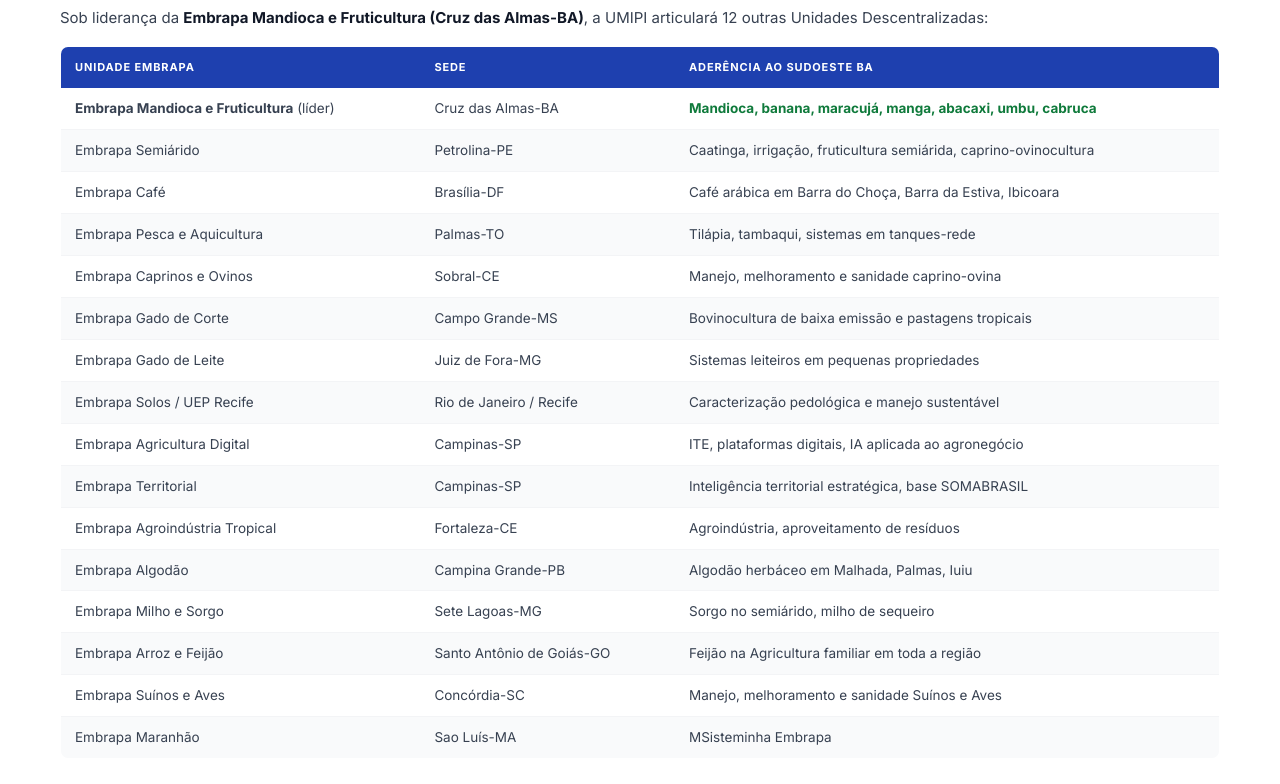
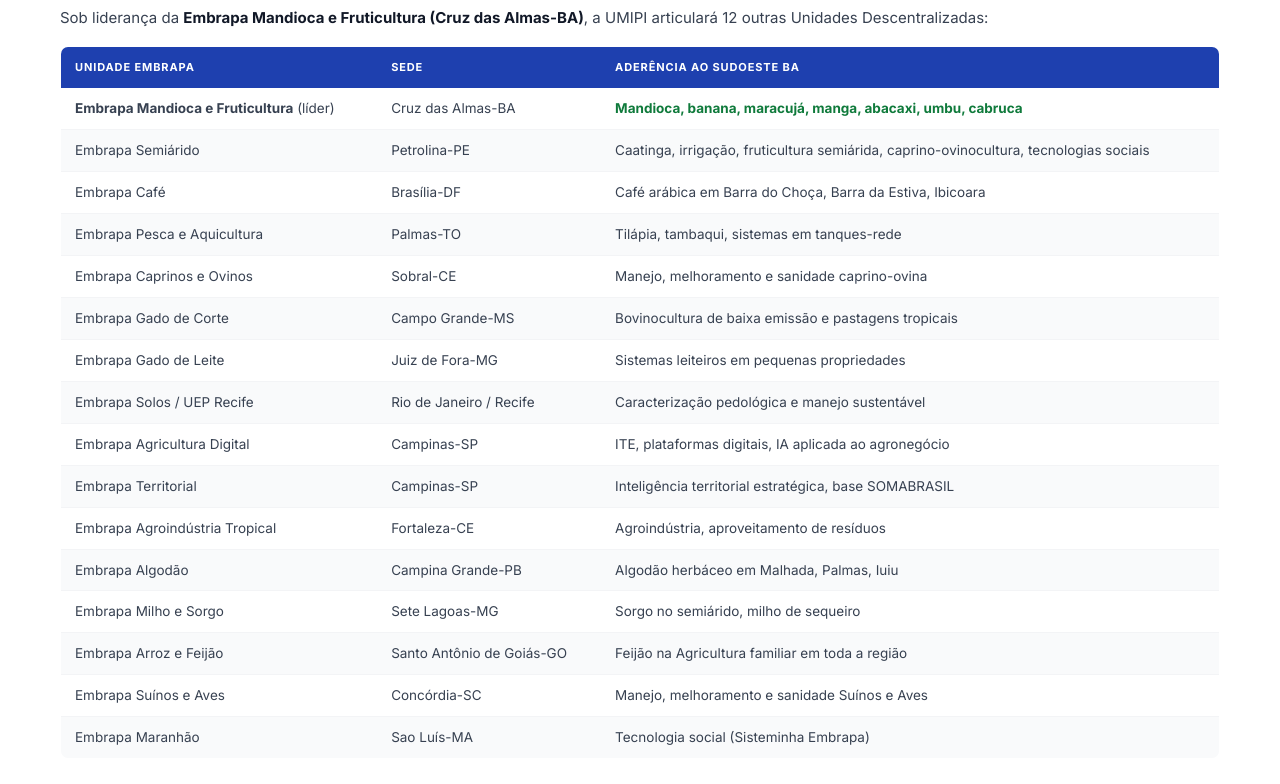
Before and after one commit to praticasdegestao/umipi_sudoeste_regioes, a plain HTML site: page index.html in a window 1280 px wide. Shown: the part 8500-9284 px from the top of the page. Drawn offline with Linux system fonts and the light colour scheme.

Commit message:
Add files via upload

```diff
--- a/index.html
+++ b/index.html
@@ -863,7 +863,7 @@
     </thead>
     <tbody>
       <tr><td><strong>Embrapa Mandioca e Fruticultura</strong> (líder)</td><td>Cruz das Almas-BA</td><td class="tag g">Mandioca, banana, maracujá, manga, abacaxi, umbu, cabruca</td></tr>
-      <tr><td>Embrapa Semiárido</td><td>Petrolina-PE</td><td>Caatinga, irrigação, fruticultura semiárida, caprino-ovinocultura</td></tr>
+      <tr><td>Embrapa Semiárido</td><td>Petrolina-PE</td><td>Caatinga, irrigação, fruticultura semiárida, caprino-ovinocultura, tecnologias sociais</td></tr>
       <tr><td>Embrapa Café</td><td>Brasília-DF</td><td>Café arábica em Barra do Choça, Barra da Estiva, Ibicoara</td></tr>
       <tr><td>Embrapa Pesca e Aquicultura</td><td>Palmas-TO</td><td>Tilápia, tambaqui, sistemas em tanques-rede</td></tr>
       <tr><td>Embrapa Caprinos e Ovinos</td><td>Sobral-CE</td><td>Manejo, melhoramento e sanidade caprino-ovina</td></tr>
@@ -877,7 +877,7 @@
       <tr><td>Embrapa Milho e Sorgo</td><td>Sete Lagoas-MG</td><td>Sorgo no semiárido, milho de sequeiro</td></tr>
       <tr><td>Embrapa Arroz e Feijão</td><td>Santo Antônio de Goiás-GO</td><td>Feijão na Agricultura familiar em toda a região</td></tr>
       <tr><td>Embrapa Suínos e Aves</td><td>Concórdia-SC</td><td>Manejo, melhoramento e sanidade Suínos e Aves</td></tr>
-      <tr><td>Embrapa Maranhão</td><td>Sao Luís-MA</td><td>MSisteminha Embrapa</td></tr>
+      <tr><td>Embrapa Maranhão</td><td>Sao Luís-MA</td><td>Tecnologia social (Sisteminha Embrapa)</td></tr>
 
     </tbody>
   </table>
```
